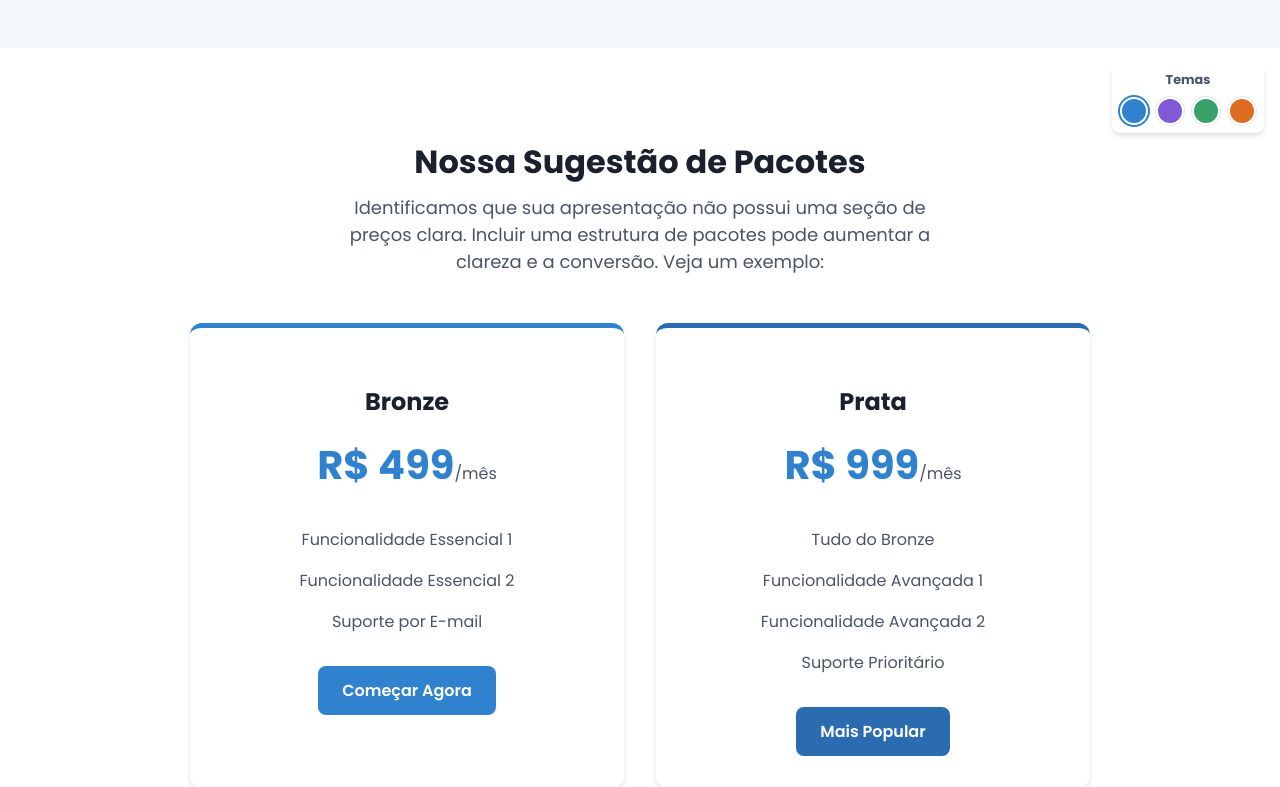
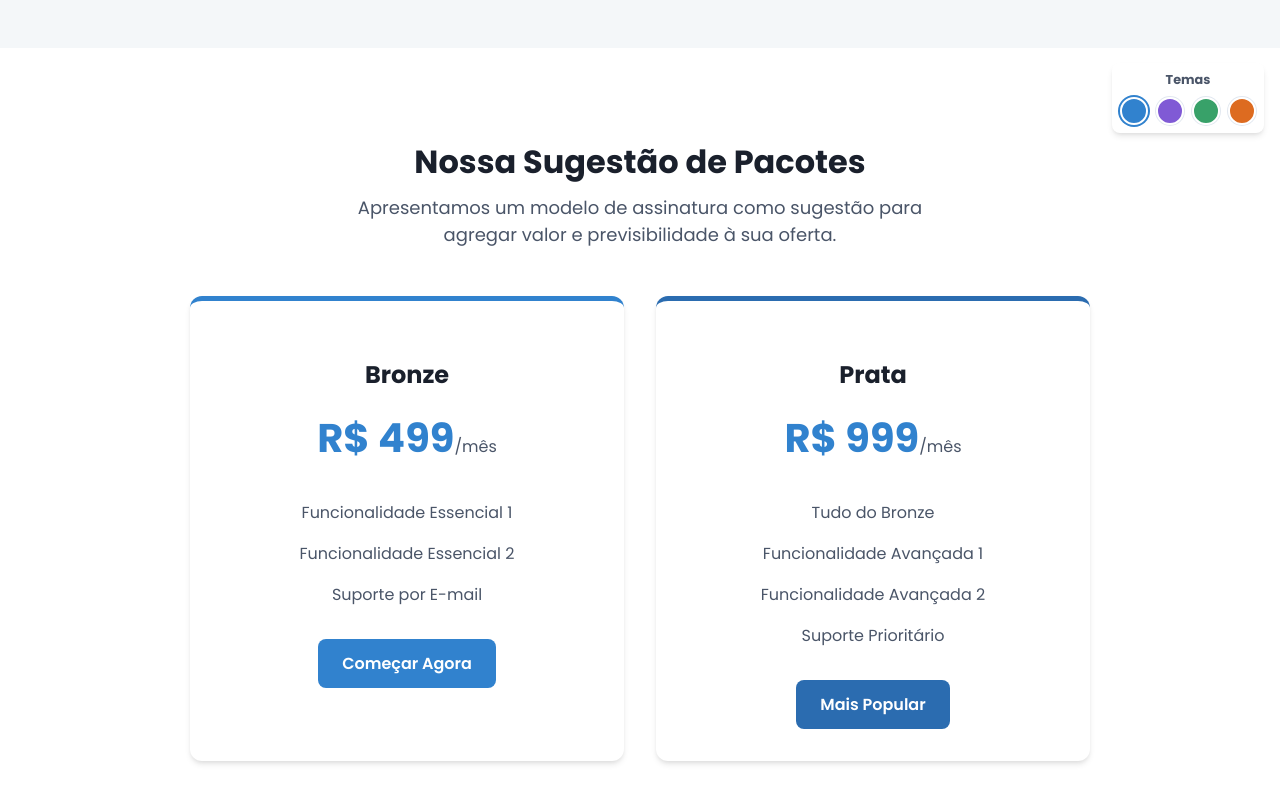
Before and after one commit to fnwdoc/pdftowebpage, a Flask app: template templates/landing_page.html in a window 1280 px wide. Shown: the part 651-1438 px from the top of the page. Run offline with Flask 3, Linux system fonts and the light colour scheme; the template is opened without the code that fills it: most values are stand-ins (such as "Sample title", 1, 10 or a date in 2020).

Commit message:
feat: Always display generic pricing packages
Removes the conditional logic (`if`) surrounding the generic pricing section in `landing_page.html`.

This change ensures the 'Bronze, Silver, Gold' subscription suggestion is always visible on the generated preview, fulfilling a key business requirement from the user to always present the recurring model as an opportunity.

This marks the completion of the Proof of Concept.

```diff
--- a/templates/landing_page.html
+++ b/templates/landing_page.html
@@ -122,12 +122,11 @@
             </section>
             {% endfor %}
 
-            {% if not overall_analysis.get('predictability', {}).get('found') %}
             <section class="section">
                 <div class="container">
                     <div class="section-header">
                         <h2>Nossa Sugestão de Pacotes</h2>
-                        <p>Identificamos que sua apresentação não possui uma seção de preços clara. Incluir uma estrutura de pacotes pode aumentar a clareza e a conversão. Veja um exemplo:</p>
+                        <p>Apresentamos um modelo de assinatura como sugestão para agregar valor e previsibilidade à sua oferta.</p>
                     </div>
                     <div class="pricing-grid">
                         <div class="pricing-card">
@@ -165,7 +164,6 @@
                     </div>
                 </div>
             </section>
-            {% endif %}
         </main>
     {% else %}
         <div class="container section">
```
